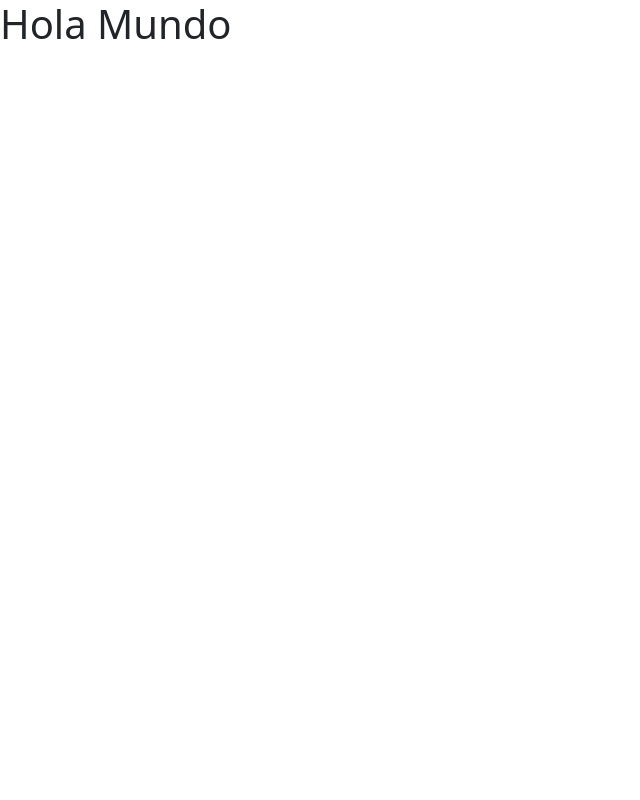
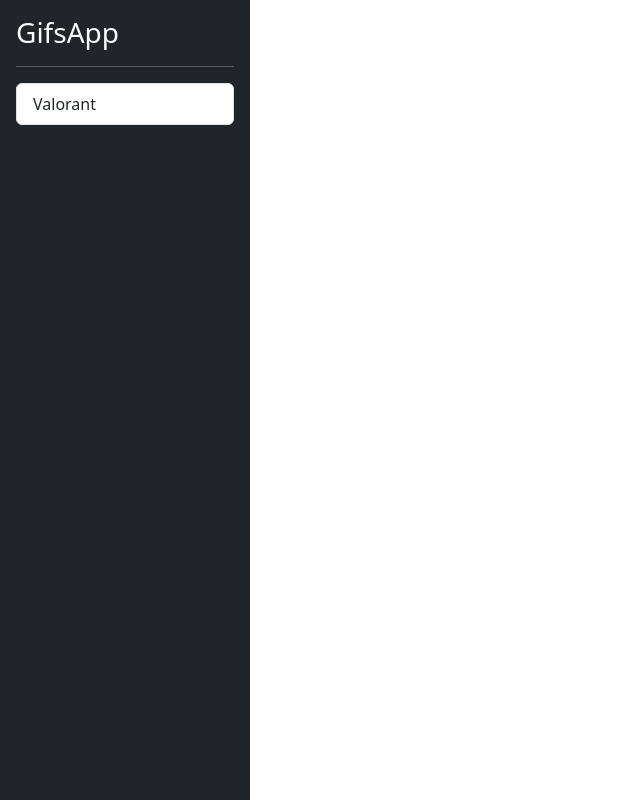
Before and after one commit to Echizen22/Angular_De_cero_a_experto, an Angular app in the folder 03-gifs-app/: page / in a window 1280 px wide. Shown: the whole page, without its empty margins (0-640 px from the left). Built offline with nearby package versions, Linux system fonts and the light colour scheme.

Commit message:
Diseño y estructura inicial del proyecto

```diff
--- a/03-gifs-app/src/app/app.component.html
+++ b/03-gifs-app/src/app/app.component.html
@@ -1 +1,9 @@
-<h1>Hola Mundo</h1>
+<div class="d-flex">
+  <!-- Sidebar -->
+  <shared-sidebar></shared-sidebar>
+
+
+  <!-- Home Page -->
+
+
+</div>
--- /dev/null
+++ b/03-gifs-app/src/app/shared/sidebar/sidebar.component.css
@@ -0,0 +1,4 @@
+#sidebar {
+  height: 100vh;
+  width: 250px;
+}
--- /dev/null
+++ b/03-gifs-app/src/app/shared/sidebar/sidebar.component.html
@@ -0,0 +1,13 @@
+<div class="bg-dark border-right p-3" id="sidebar">
+  <h3 class="text-light">GifsApp</h3>
+  <hr class="text-white">
+
+  <div class="list-group list-reset">
+    <button class="list-group-item list-group-item-action">
+      Valorant
+    </button>
+  </div>
+
+
+
+</div>
```
Also changed, not shown: 03-gifs-app/src/app/app.module.ts (+6 -1 lines), 03-gifs-app/src/app/gifs/gifs.module.ts (added, +12 -0 lines), 03-gifs-app/src/app/shared/shared.module.ts (added, +18 -0 lines), 03-gifs-app/src/app/shared/sidebar/sidebar.component.ts (added, +10 -0 lines), 1 other file (tests, documents, lock files or other folders).
